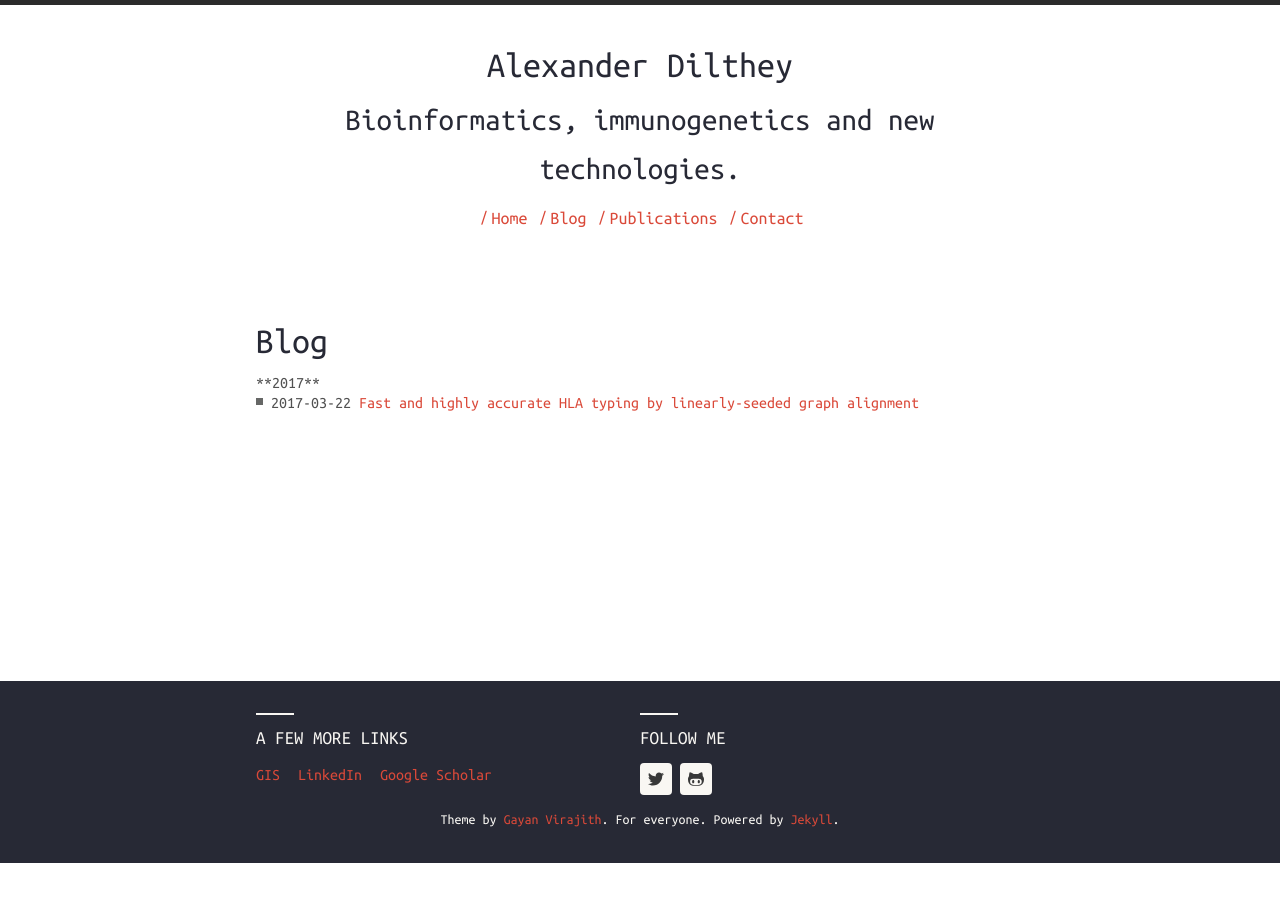
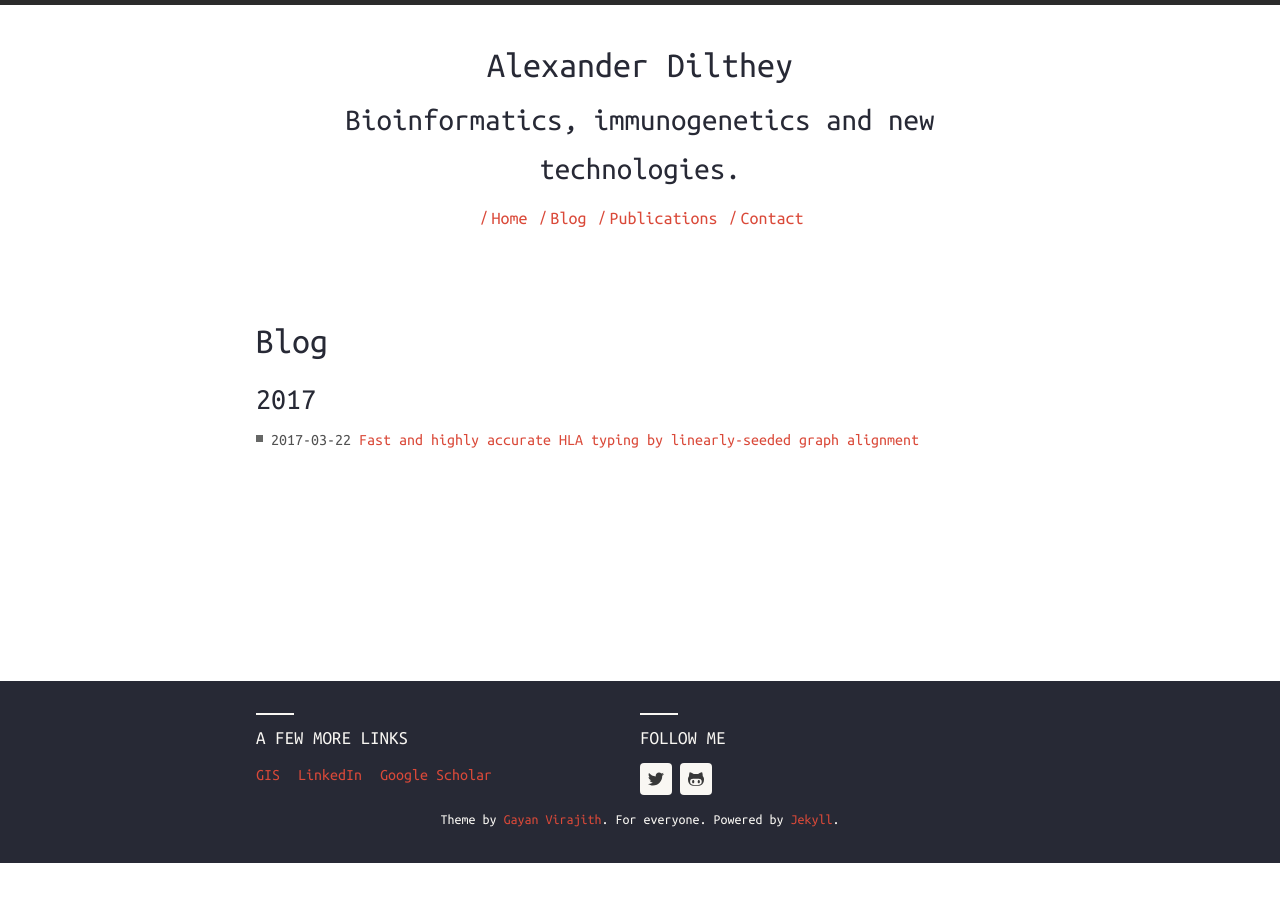
Before and after one commit to AlexanderDilthey/AlexanderDilthey.github.io, a Jekyll site: the page built from blog.md, in a window 1280 px wide. Built offline with Jekyll 4.4.1, drawn with Linux system fonts in a browser that asks for light colours; nearby versions of some CDN libraries.

Commit message:
Update blog.md

```diff
--- a/blog.md
+++ b/blog.md
@@ -10,7 +10,7 @@ title: Blog | Alexander Dilthey
   {% capture y %}{{post.date | date:"%Y"}}{% endcapture %}
   {% if year != y %}
     {% assign year = y %}
-  **{{ y }}**
+    <h3>{{ y }}</h3>
   {% endif %}
   <li class="listing-item">
     <time datetime="{{ post.date | date:"%Y-%m-%d" }}">{{ post.date | date:"%Y-%m-%d" }}</time>
```
